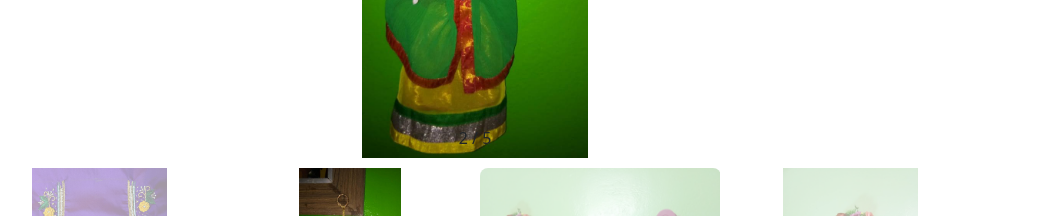
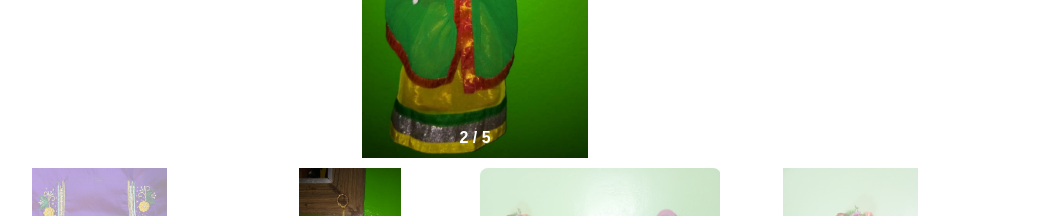
Before and after one commit to ponneeswaran/velmotifs, a React (Create React App) app: page / in a window 1280 px wide. Shown: the part 1280-1496 px from the top of the page, without its empty margins (165-1226 px from the left). Built offline with nearby package versions, Linux system fonts and the light colour scheme.

Commit message:
Update css

```diff
--- a/src/components/styles.css
+++ b/src/components/styles.css
@@ -55,3 +55,10 @@
   height: 100%;
   object-fit: cover;
 }
+
+.swiper-pagination {
+    font-family: 'Arial', sans-serif; /* Set your desired font */
+    font-size: 16px; /* Adjust the font size */
+    color: #ffffff; /* Set the text color */
+    font-weight: bold; /* Make the text bold */
+  }
```
